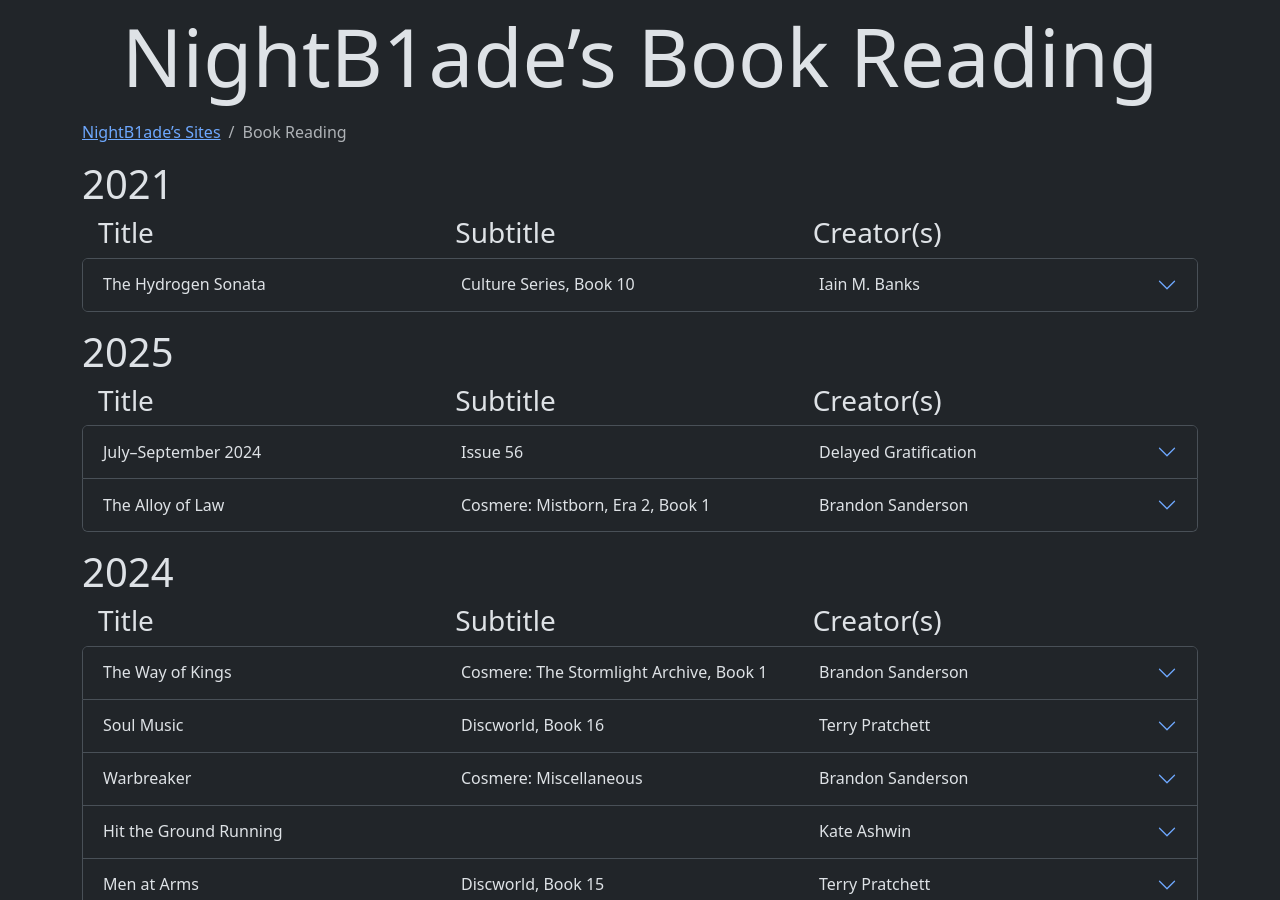
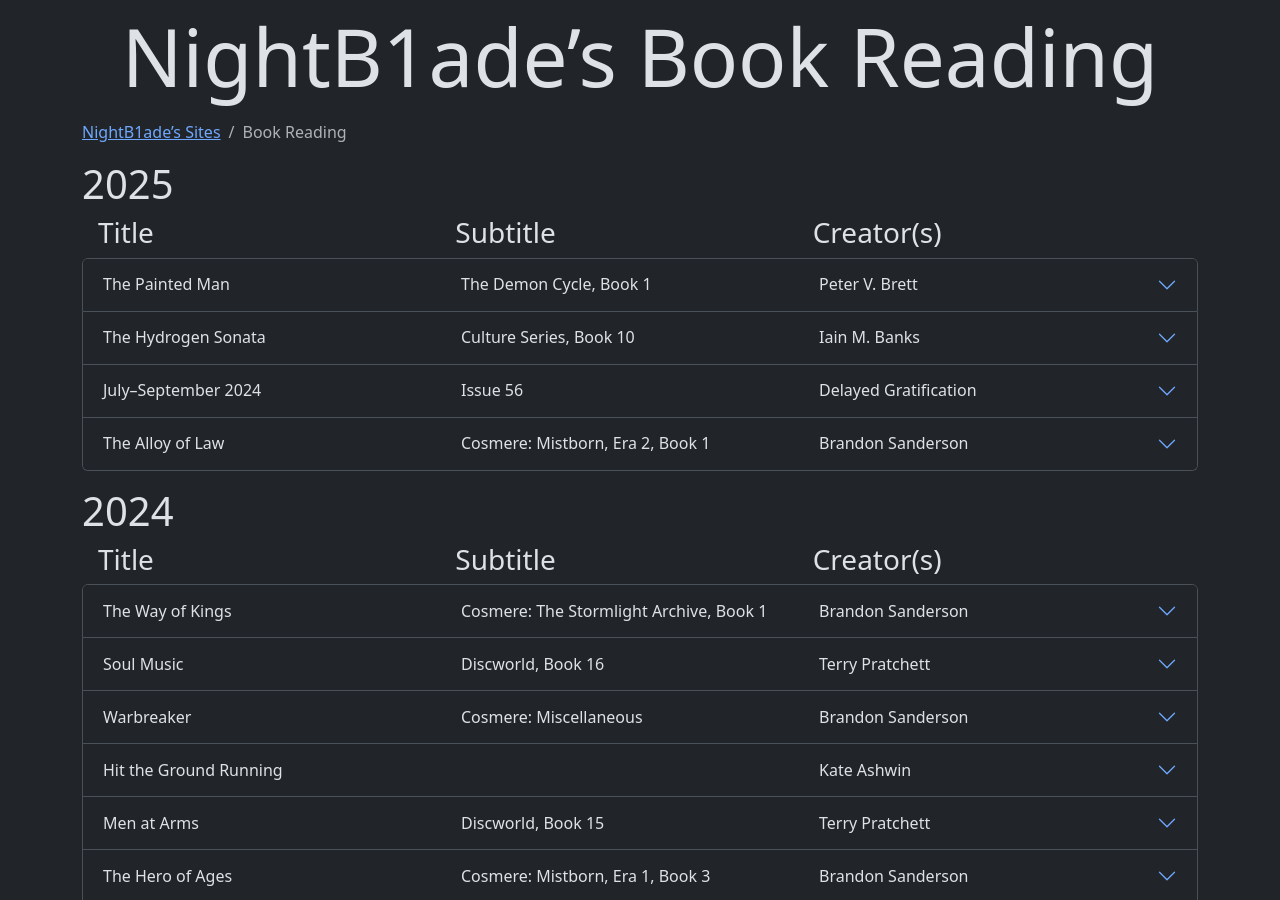
Before and after one commit to NightB1ade/BookReading, a Jekyll site: the page built from index.html, in a window 1280 px wide and 900 px high. Built offline with Jekyll 4.4.1, drawn with Linux system fonts in a browser that asks for light colours; some of the changed lines change nothing that is shown.

Commit message:
The Hydrogen Sonata: Date typos

```diff
--- a/_data/ReadingList.json
+++ b/_data/ReadingList.json
@@ -2015,53 +2015,75 @@
 				, "percentage": 0.085
 			}
 			, {
-				"date": "2021-01-15"
+				"date": "2025-01-15"
 				, "percentage": 0.178
 			}
 			, {
-				"date": "2021-01-16"
+				"date": "2025-01-16"
 				, "percentage": 0.231
 			}
 			, {
-				"date": "2021-01-17"
+				"date": "2025-01-17"
 				, "percentage": 0.290
 			}
 			, {
-				"date": "2021-01-19"
+				"date": "2025-01-19"
 				, "percentage": 0.388
 			}
 			, {
-				"date": "2021-01-20"
+				"date": "2025-01-20"
 				, "percentage": 0.407
 			}
 			, {
-				"date": "2021-01-21"
+				"date": "2025-01-21"
 				, "percentage": 0.449
 			}
 			, {
-				"date": "2021-01-22"
+				"date": "2025-01-22"
 				, "percentage": 0.501
 			}
 			, {
-				"date": "2021-01-23"
+				"date": "2025-01-23"
 				, "percentage": 0.540
 			}
 			, {
-				"date": "2021-01-24"
+				"date": "2025-01-24"
 				, "percentage": 0.578
 			}
 			, {
-				"date": "2021-01-25"
+				"date": "2025-01-25"
 				, "percentage": 0.801
 			}
 			, {
-				"date": "2021-01-26"
+				"date": "2025-01-26"
 				, "percentage": 0.950
 			}
 			, {
-				"date": "2021-01-27"
+				"date": "2025-01-27"
 				, "percentage": 1
 			}
 		]
 	}
+	, {
+		"title": "The Painted Man"
+		, "subtitle": "The Demon Cycle, Book 1"
+		, "creators": [
+			"Peter V. Brett"
+		]
+		, "numPages": 545
+		, "notes": []
+		, "isbns": [{
+			"isbn": "9780007276141"
+			, "description": "Paperback"
+		}]
+		, "progress": [{
+				"date": "2025-01-28"
+				, "page":
+			}
+			, {
+				"date": "2025-01-29"
+				, "page":
+			}
+		]
+	}
 ]
```
